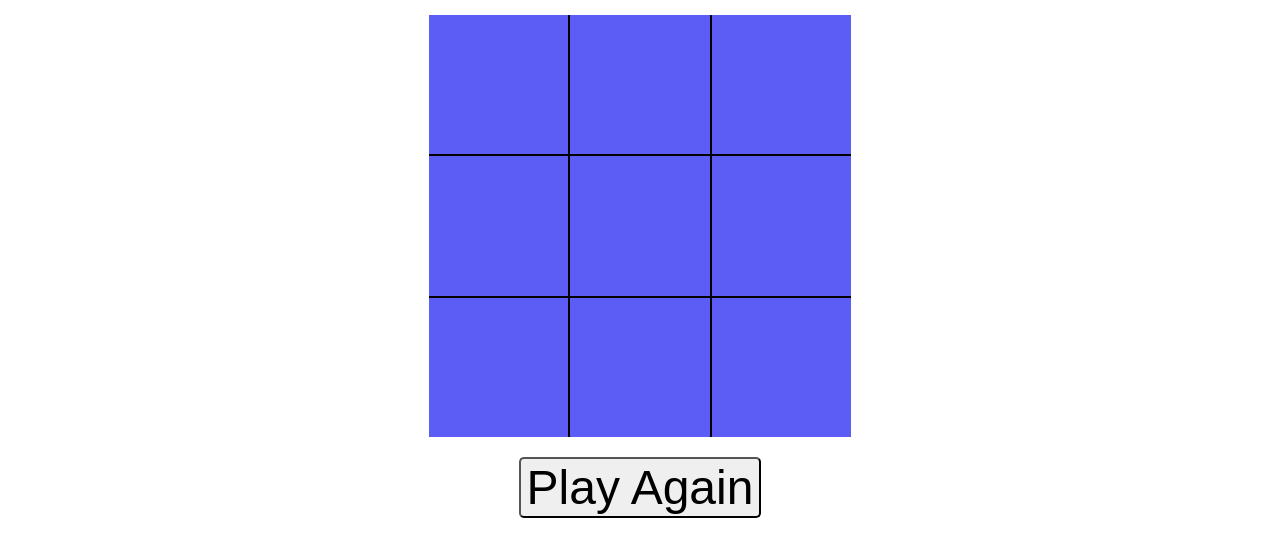
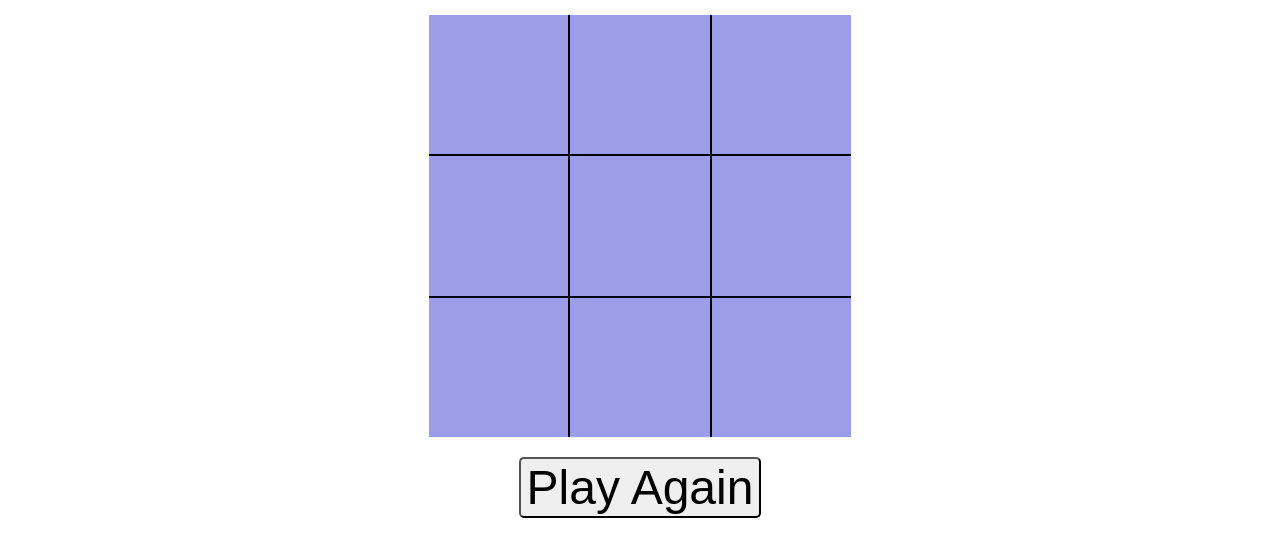
Before and after one commit to Israel-Anesu/Tic-Tac-Toe, a plain HTML site: page index.html in a window 1280 px wide. Shown: the part 153-710 px from the top of the page. Drawn offline with Linux system fonts and the light colour scheme.

Commit message:
Code refactoring

```diff
--- a/style/style.css
+++ b/style/style.css
@@ -42,7 +42,7 @@ header {
 	display: flex;
 	box-sizing: border-box;
 	gap: 2px;
-	background-color: rgb(91, 93, 245);
+	background-color: rgb(156, 157, 233);
 	font-size: 6em;
 	justify-content: center;
 	align-items: center;
```
